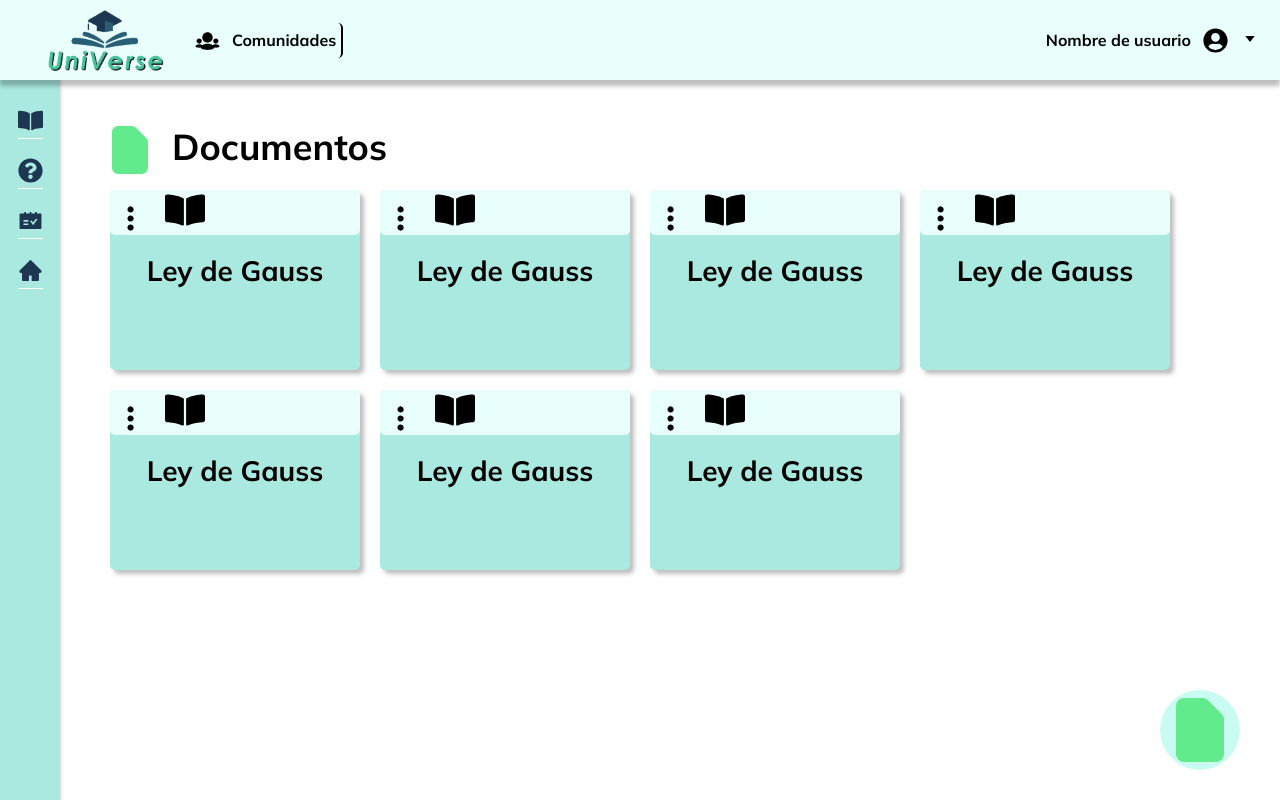
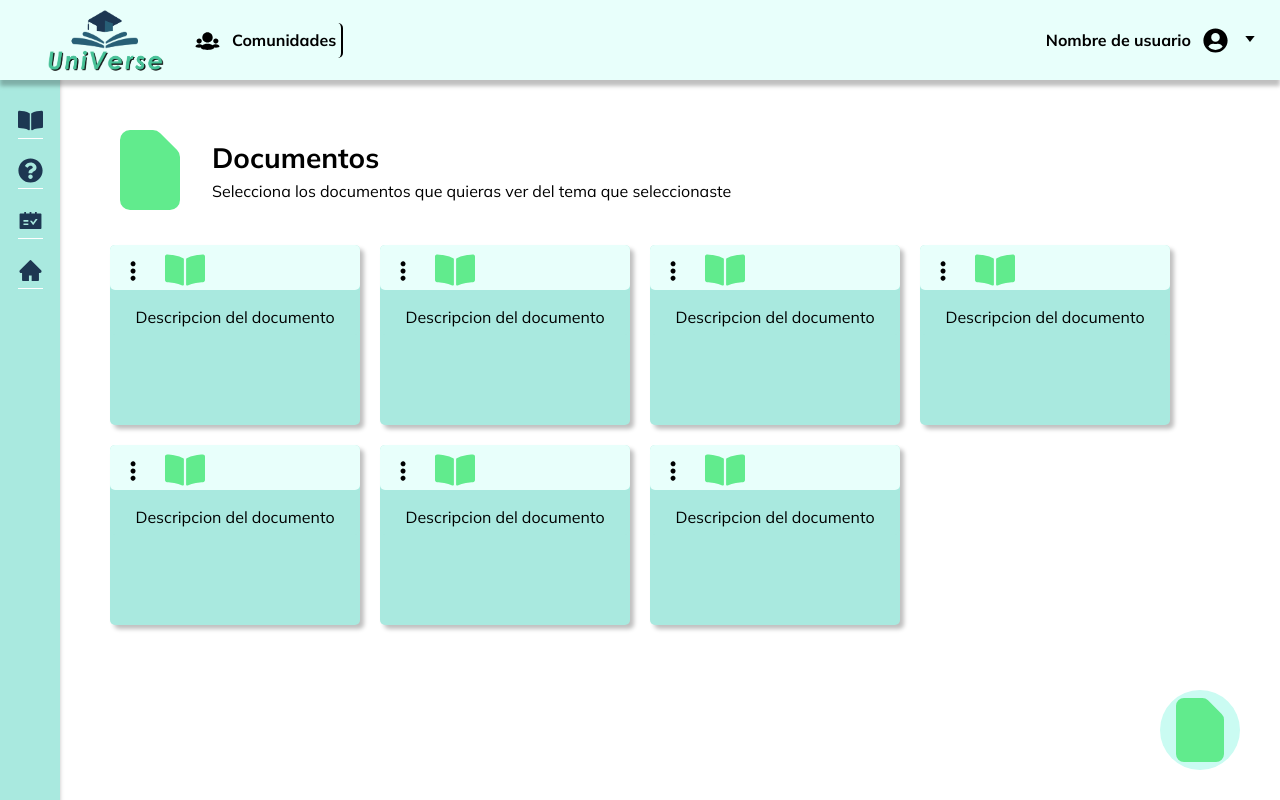
Before and after one commit to juandp1/UniVerse-Frontend, a Next.js app in the folder universe/: page /DocumentosTema in a window 1280 px wide. Built offline with nearby package versions, Linux system fonts and the light colour scheme.

Commit message:
Pagina documentos

```diff
--- a/universe/Component/TarjetaDocumento.tsx
+++ b/universe/Component/TarjetaDocumento.tsx
@@ -1,4 +1,5 @@
 import { useState } from "react";
+import { useRouter } from 'next/router';
 import style from "/styles/TarjetaDocumentoStyles.module.css";
 import * as FaIcon from 'react-icons/fa';
 import * as SiIcon from 'react-icons/sl';
@@ -14,16 +15,26 @@ const editarDocumento = (): void => {
 const irTema = (): void => {
     console.log("Abrir documento")
 }
-function TarjetaDocumento(props: { name: string, ruta:string }) {
+
+interface Props {
+    idDocument: number
+    DocumentName: string;
+    descripcion: string;
+
+    //editar: (id:number, nameDocumento: string, descripcion: string) => void;
+
+}
+
+function TarjetaDocumento({ idDocument, DocumentName, descripcion}: Props){
     const [optionsActive, setOptionsActive] = useState(false)
     const stateOptionsActive = () => setOptionsActive(!optionsActive)
     return (
         <>
             <div className={style.tarjeta_Temas}  >
                 <div className={style.tarjeta_Temas_Color}>
-                    <SiIcon.SlOptionsVertical onClick={stateOptionsActive} size={"25px"} className="absolute top-2 left-0 hover:bg-light_blue_hover w-auto h-auto p-2 rounded-md" />
+                    <SiIcon.SlOptionsVertical onClick={stateOptionsActive} size={"20px"} className="absolute top-2 left-30 hover:bg-light_blue_hover w-auto h-auto p-2 rounded-md" />
                     {optionsActive ? (
-                        <div className='desplegableOptions divide-y left-10'>
+                        <div className='desplegableOptions divide-y left-30'>
 
                             <div onClick={eliminarDocumento} >
                                 <h5>Eliminar</h5>
@@ -41,15 +52,14 @@ function TarjetaDocumento(props: { name: string, ruta:string }) {
                 </div>
 
                 <div className={style.tarjeta_select}>
-                    <Link href={props.ruta} className="bg-black">
-                        <h2>{props.name}</h2>
-                    </Link>
+                        <h5>{descripcion}</h5>
 
                 </div>
-                <div  className={style.tarjeta_icono}>
+
+                <div className={style.tarjeta_icono}>
 
                     <div className="grid justify-items-center">
-                        <FaIcon.FaBookOpen size={"40px"}  />
+                        <FaIcon.FaBookOpen size={"40px"} color="#61EB8D" />
                     </div>
                 </div>
 
--- a/universe/pages/DocumentosTema.tsx
+++ b/universe/pages/DocumentosTema.tsx
@@ -4,9 +4,8 @@ import * as IoIcon from 'react-icons/io';
 import * as HiIcon from 'react-icons/hi';
 import LateralNavBar from "universe/Component/LateralNavBar";
 import Navbar from "universe/Component/NavBar";
-import TarjetaTemas from "universe/Component/TarjetaTemas";
 import { useState } from "react";
-import { Formik } from 'formik'
+import { Formik } from 'formik';
 import TarjetaDocumento from "universe/Component/TarjetaDocumento";
 
 
@@ -59,24 +58,27 @@ export default function DocumentosTema() {
                 <LateralNavBar></LateralNavBar>
                 <div className="principal_Content">
 
-                    <div className="flex space-x-3">
-                        <HiIcon.HiDocument size={"60px"} color={colorIcon} />
-                        <h1>Documentos</h1>
+                    <div className="flex items-center justify-start space-x-3">
+                        <HiIcon.HiDocument size={"100px"} color={colorIcon} />
+                        <div style={{ display: 'flex', flexDirection: 'column' }}>
+                            <h2 style={{ alignSelf: 'flex-start' }}>Documentos</h2>
+                            <h5 style={{ alignSelf: 'flex-start' }}>Selecciona los documentos que quieras ver del tema que seleccionaste</h5>
+                        </div>
                     </div>
-                    <div className="flex flex-wrap ">
+                    <div className="flex flex-wrap "  style={{marginTop: '15px'}}>
                         {/*Temas.map((item,index)=>{
                             return(
                                 <TarjetaTemas name={item.nombreTema} ruta={"/DocumentosTema"}></TarjetaTemas>
                             )
                         })
                         */}
-                        <TarjetaDocumento name={"Ley de Gauss"} ruta={"/DocumentosTema"}></TarjetaDocumento>
-                        <TarjetaDocumento name={"Ley de Gauss"} ruta={"/DocumentosTema"}></TarjetaDocumento>
-                        <TarjetaDocumento name={"Ley de Gauss"} ruta={"/DocumentosTema"}></TarjetaDocumento>
-                        <TarjetaDocumento name={"Ley de Gauss"} ruta={"/DocumentosTema"}></TarjetaDocumento>
-                        <TarjetaDocumento name={"Ley de Gauss"} ruta={"/DocumentosTema"}></TarjetaDocumento>
-                        <TarjetaDocumento name={"Ley de Gauss"} ruta={"/DocumentosTema"}></TarjetaDocumento>
-                        <TarjetaDocumento name={"Ley de Gauss"} ruta={"/DocumentosTema"}></TarjetaDocumento>
+                        <TarjetaDocumento idDocument={1} DocumentName="Libro serway" descripcion="Descripcion del documento"></TarjetaDocumento>
+                        <TarjetaDocumento idDocument={2} DocumentName="Libro serway" descripcion="Descripcion del documento"></TarjetaDocumento>
+                        <TarjetaDocumento idDocument={3} DocumentName="Libro serway" descripcion="Descripcion del documento"></TarjetaDocumento>
+                        <TarjetaDocumento idDocument={4} DocumentName="Libro serway" descripcion="Descripcion del documento"></TarjetaDocumento>
+                        <TarjetaDocumento idDocument={5} DocumentName="Libro serway" descripcion="Descripcion del documento"></TarjetaDocumento>
+                        <TarjetaDocumento idDocument={6} DocumentName="Libro serway" descripcion="Descripcion del documento"></TarjetaDocumento>
+                        <TarjetaDocumento idDocument={7} DocumentName="Libro serway" descripcion="Descripcion del documento"></TarjetaDocumento>
                     </div>
 
                     <div className="button_crear" onClick={toggle}>
--- a/universe/styles/TarjetaDocumentoStyles.module.css
+++ b/universe/styles/TarjetaDocumentoStyles.module.css
@@ -22,13 +22,13 @@
 .tarjeta_icono{
     position:relative;
     width: 60%;
-    top:-80%;
+    top:-47%;
 
 
 }
 .tarjeta_Temas:hover{
-    width: 265px;
-    height:285px;
+    width: 255px;
+    height:193px;
 
 
 }
@@ -36,7 +36,7 @@
     position: relative;
     background-color: #A9E9DF;
     width: 100%;
-    height:55%;
+    height:25%;
     border-radius: 5px;
     padding: 15px;
     word-wrap: break-word;
@@ -45,7 +45,19 @@
 }
 .tarjeta_select:hover{
 
-    background-color: #cee9e4;
+    background-color: #a9e9dfcb;
     cursor: pointer;
 
 }
+
+.descripcion{
+    width:100%;
+    height: 12px;
+    border-bottom-left-radius: 30px;
+    border-bottom-right-radius: 30px;
+    padding: 15px;
+    padding-left: 50px;
+    background-color: #A9E9DF;
+    word-wrap: break-word;
+    text-align: start;
+}
```
